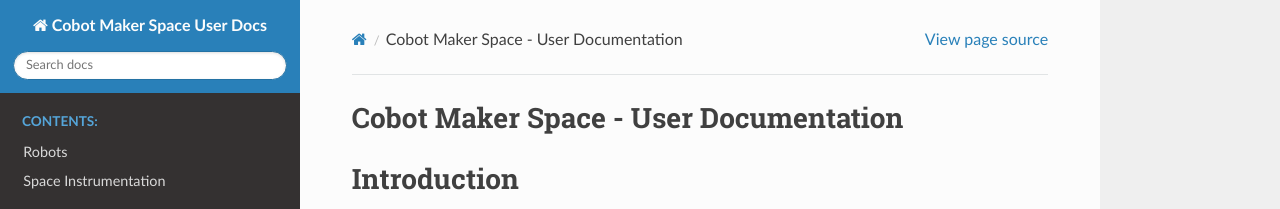
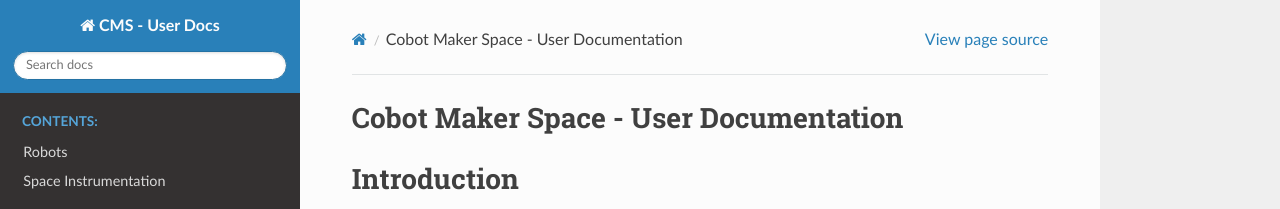
Before and after one commit to Cobot-Maker-Space/userdocs, a Sphinx documentation site: the page built from docs/source/index.rst, in a window 1280 px wide. Shown: the top 209 px of the page. Built offline with Sphinx 7.4.7 and the Read the Docs theme 2.0.0, drawn with Linux system fonts in a browser that asks for light colours.

Commit message:
Changed name of title

```diff
--- a/docs/source/conf.py
+++ b/docs/source/conf.py
@@ -7,7 +7,7 @@
 # https://www.sphinx-doc.org/en/master/usage/configuration.html#project-information
 import sphinx_rtd_theme
 
-project = 'Cobot Maker Space User Docs'
+project = 'CMS - User Docs'
 copyright = '2023, Simon Castle-Green'
 author = 'Simon Castle-Green'
 release = '0.0.1'
```
